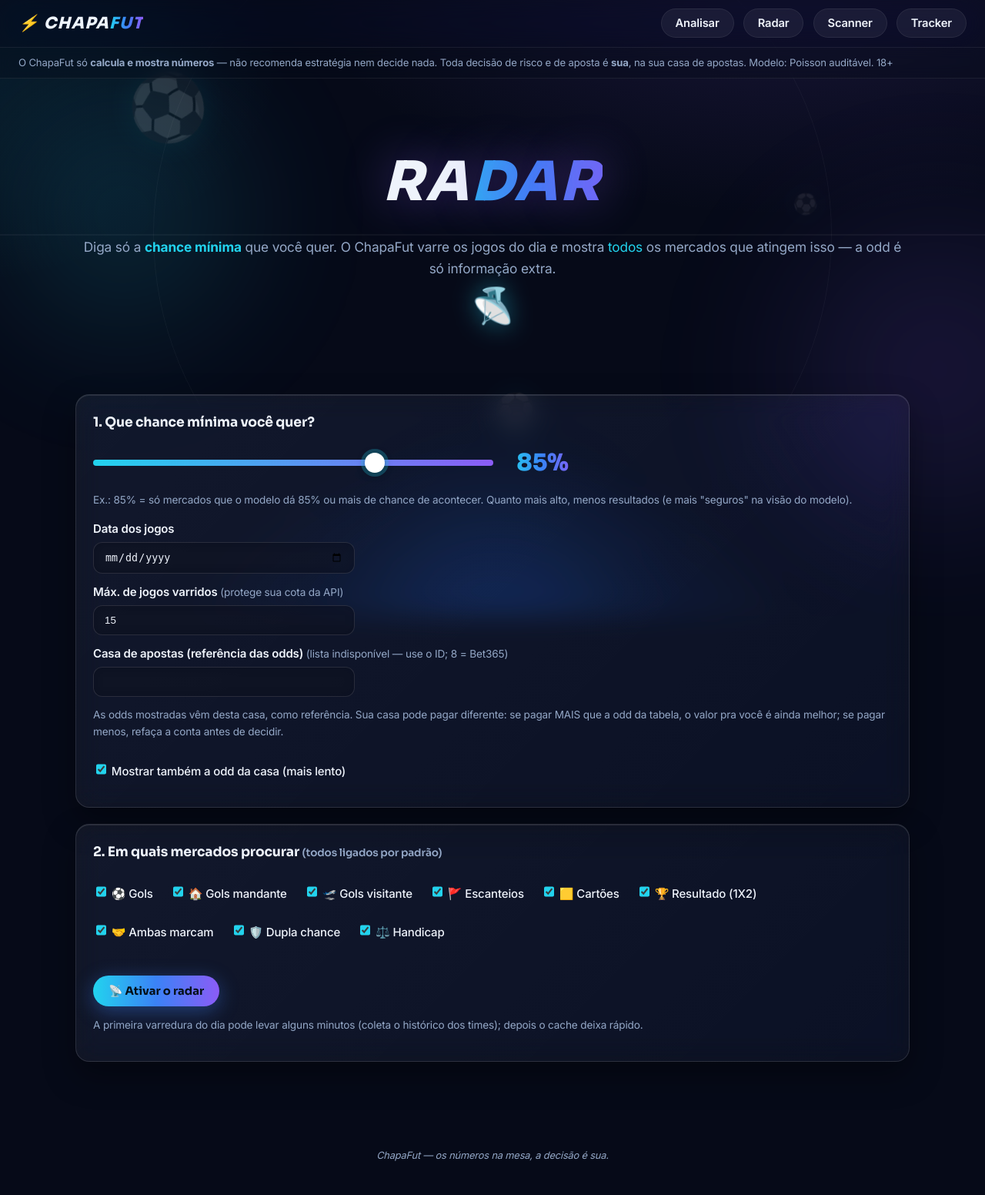
After one commit to Jullio2025/bitcoin-puzzle-hunter, a Flask app: template betting-engine/templates/radar.html in a window 1280 px wide. The commit adds this page. Shown: the whole page at 77% size. Run offline with Flask 3, Linux system fonts and the light colour scheme; the template is opened without the code that fills it, so the values that code supplies are empty; parts of the project's set-up code (start-up, migrations or seed data) failed here and were passed over.

Commit message:
Add Radar mode: probability-first market discovery
Inverted, simplest flow yet — the user sets only a minimum probability
(big slider) and the engine scans the day's fixtures, computing a
standard grid of lines across all 9 markets, and lists every game+market
whose model probability meets the threshold, grouped by game and sorted
by probability. Odds are optional/extra (edge+EV shown when available).
New /radar routes, radar.html form, radar_results.html, nav link and
slider styling. Reuses the model, charts, plain-language and ticket
builder; covered by logic + route tests.

https://claude.ai/code/session_019bgM1zTWJtxdpYDyhj5yX3

```diff
--- a/betting-engine/static/style.css
+++ b/betting-engine/static/style.css
@@ -102,6 +102,31 @@ html { scrollbar-width: thin; scrollbar-color: rgba(139,92,246,.4) transparent;
   background: radial-gradient(circle, rgba(139, 92, 246, .35), transparent 65%); }
 .o3 { width: 420px; height: 420px; left: 35%; bottom: -180px;
   background: radial-gradient(circle, rgba(59, 130, 246, .30), transparent 65%); }
+
+/* radar: slider grande de probabilidade */
+.radar-prob { display: flex; align-items: center; gap: 18px; margin: 10px 0; }
+.radar-prob input[type="range"] {
+  flex: 1; max-width: 520px; height: 8px; -webkit-appearance: none;
+  appearance: none; border-radius: 99px; padding: 0; margin: 0;
+  background: linear-gradient(90deg, var(--cyan), var(--violet));
+  cursor: pointer;
+}
+.radar-prob input[type="range"]::-webkit-slider-thumb {
+  -webkit-appearance: none; appearance: none; width: 26px; height: 26px;
+  border-radius: 50%; background: #fff; cursor: pointer;
+  box-shadow: 0 0 0 5px rgba(34, 211, 238, .25), 0 2px 10px rgba(0,0,0,.5);
+}
+.radar-prob input[type="range"]::-moz-range-thumb {
+  width: 26px; height: 26px; border: none; border-radius: 50%;
+  background: #fff; cursor: pointer;
+  box-shadow: 0 0 0 5px rgba(34, 211, 238, .25);
+}
+.radar-prob-val {
+  font-family: var(--display); font-weight: 800; font-size: 1.9rem;
+  min-width: 92px; text-align: center;
+  background: var(--grad); -webkit-background-clip: text;
+  background-clip: text; color: transparent;
+}
 
 /* barra de progresso da leitura (topo) */
 #progress {
--- a/betting-engine/templates/base.html
+++ b/betting-engine/templates/base.html
@@ -23,6 +23,7 @@
     <a class="brand" href="/">⚡ CHAPA<span>FUT</span></a>
     <nav>
       <a href="/">Analisar</a>
+      <a href="/radar">Radar</a>
       <a href="/scanner">Scanner</a>
       <a href="/tracker">Tracker</a>
     </nav>
--- /dev/null
+++ b/betting-engine/templates/radar.html
@@ -0,0 +1,53 @@
+{% extends "base.html" %}
+{% block content %}
+<div class="hero">
+  <h1>RA<span>DAR</span></h1>
+  <p class="tagline">Diga só a <strong>chance mínima</strong> que você quer.
+  O ChapaFut varre os jogos do dia e mostra <em>todos</em> os mercados que
+  atingem isso — a odd é só informação extra.</p>
+  <div class="hero-ball">📡</div>
+</div>
+
+{% if error %}<div class="error">{{ error }}</div>{% endif %}
+
+<form method="post" action="/radar">
+  <div class="card form-grid">
+    <h2>1. Que chance mínima você quer?</h2>
+    <div class="radar-prob">
+      <input type="range" name="p_min" id="p_range" min="50" max="99"
+             value="85" oninput="document.getElementById('pv').textContent=this.value+'%'">
+      <span class="radar-prob-val" id="pv">85%</span>
+    </div>
+    <p class="hint">Ex.: 85% = só mercados que o modelo dá 85% ou mais de
+    chance de acontecer. Quanto mais alto, menos resultados (e mais
+    "seguros" na visão do modelo).</p>
+
+    <label>Data dos jogos
+      <input type="date" name="match_date" value="{{ today }}" required></label>
+    <label>Máx. de jogos varridos
+      <span class="hint">(protege sua cota da API)</span>
+      <input type="number" name="deep_limit" value="15"></label>
+    {% include "_bookmaker_field.html" %}
+    <label class="inline"><input type="checkbox" name="with_odds" checked>
+      Mostrar também a odd da casa (mais lento)</label>
+  </div>
+
+  <div class="card">
+    <h2>2. Em quais mercados procurar
+      <span class="hint">(todos ligados por padrão)</span></h2>
+    {% for val, lbl in [("goals","⚽ Gols"),
+                        ("team_goals_home","🏠 Gols mandante"),
+                        ("team_goals_away","🛫 Gols visitante"),
+                        ("corners","🚩 Escanteios"), ("cards","🟨 Cartões"),
+                        ("1x2","🏆 Resultado (1X2)"), ("btts","🤝 Ambas marcam"),
+                        ("double_chance","🛡️ Dupla chance"),
+                        ("handicap","⚖️ Handicap")] %}
+    <label class="inline"><input type="checkbox" name="markets" value="{{ val }}" checked> {{ lbl }}</label>
+    {% endfor %}
+    <br><br>
+    <button type="submit" class="primary">📡 Ativar o radar</button>
+    <p class="hint">A primeira varredura do dia pode levar alguns minutos
+    (coleta o histórico dos times); depois o cache deixa rápido.</p>
+  </div>
+</form>
+{% endblock %}
```
Also changed, not shown: betting-engine/scanner.py (+93 -0 lines), betting-engine/templates/radar_results.html (added, +76 -0 lines), betting-engine/webapp.py (+33 -0 lines).
